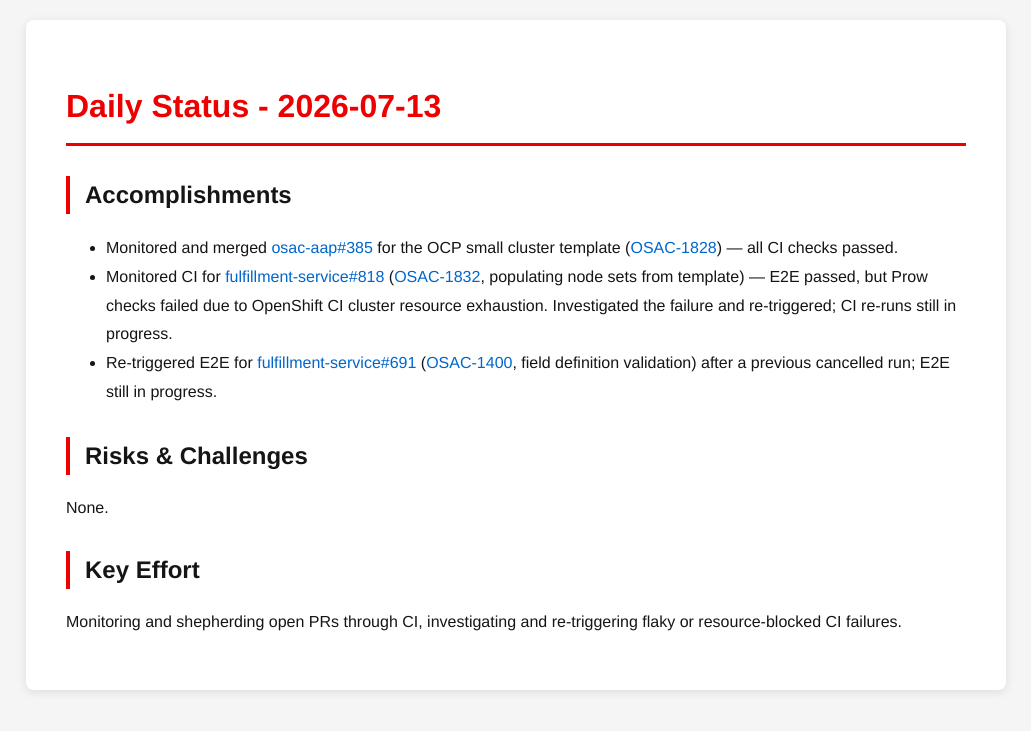
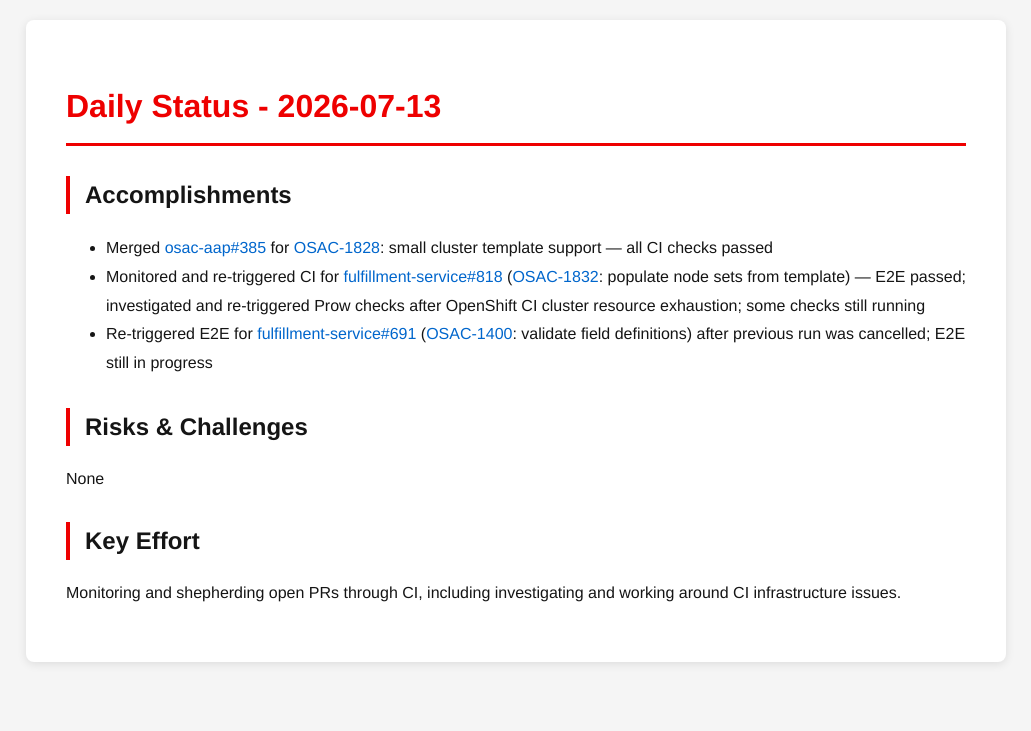
Before and after one commit to tzvatot/daily-status, a Jekyll site: the page built from 2026-07-13.md, in a window 1280 px wide. Shown: the top 731 px of the page, without its empty margins (124-1155 px from the left). Built offline with Jekyll 4.4.1, drawn with Linux system fonts in a browser that asks for light colours.

Commit message:
Daily status update - 2026-07-13

```diff
--- a/2026-07-13.md
+++ b/2026-07-13.md
@@ -7,12 +7,12 @@
 # Daily Status - 2026-07-13
 
 ## Accomplishments
-- Monitored and merged [osac-aap#385](https://github.com/osac-project/osac-aap/pull/385) for the OCP small cluster template ([OSAC-1828](https://redhat.atlassian.net/browse/OSAC-1828)) — all CI checks passed.
-- Monitored CI for [fulfillment-service#818](https://github.com/osac-project/fulfillment-service/pull/818) ([OSAC-1832](https://redhat.atlassian.net/browse/OSAC-1832), populating node sets from template) — E2E passed, but Prow checks failed due to OpenShift CI cluster resource exhaustion. Investigated the failure and re-triggered; CI re-runs still in progress.
-- Re-triggered E2E for [fulfillment-service#691](https://github.com/osac-project/fulfillment-service/pull/691) ([OSAC-1400](https://redhat.atlassian.net/browse/OSAC-1400), field definition validation) after a previous cancelled run; E2E still in progress.
+- Merged [osac-aap#385](https://github.com/osac-project/osac-aap/pull/385) for [OSAC-1828](https://redhat.atlassian.net/browse/OSAC-1828): small cluster template support — all CI checks passed
+- Monitored and re-triggered CI for [fulfillment-service#818](https://github.com/osac-project/fulfillment-service/pull/818) ([OSAC-1832](https://redhat.atlassian.net/browse/OSAC-1832): populate node sets from template) — E2E passed; investigated and re-triggered Prow checks after OpenShift CI cluster resource exhaustion; some checks still running
+- Re-triggered E2E for [fulfillment-service#691](https://github.com/osac-project/fulfillment-service/pull/691) ([OSAC-1400](https://redhat.atlassian.net/browse/OSAC-1400): validate field definitions) after previous run was cancelled; E2E still in progress
 
 ## Risks & Challenges
-None.
+None
 
 ## Key Effort
-Monitoring and shepherding open PRs through CI, investigating and re-triggering flaky or resource-blocked CI failures.
+Monitoring and shepherding open PRs through CI, including investigating and working around CI infrastructure issues.
```
